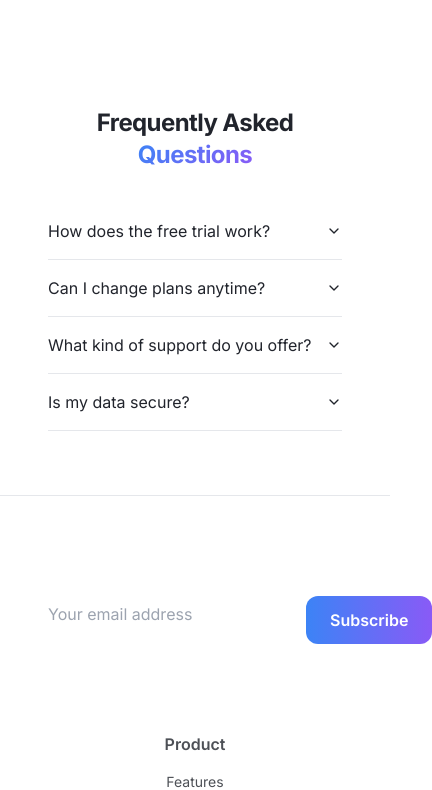
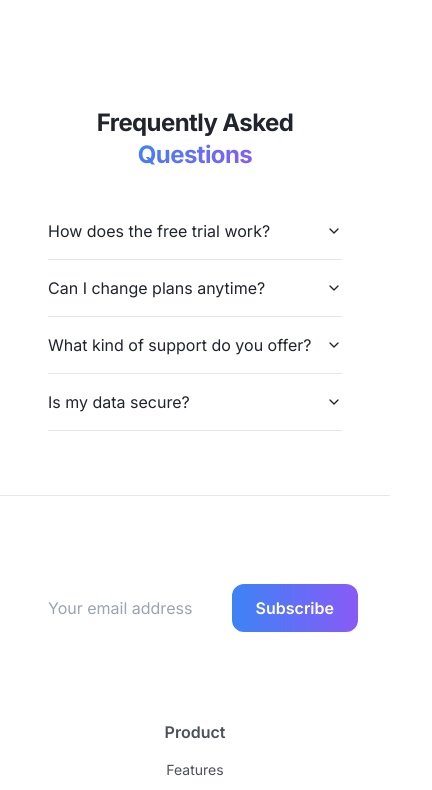
Before and after one commit to dennis6999/instant-saas-landing-page, a React (Vite) app: page / in a window 390 px wide. Shown: the part 5329-6119 px from the top of the page, 432 px wide, since content can reach past the window. Built offline with nearby package versions, Linux system fonts and the light colour scheme.

Commit message:
fixed the newsletter input and subscribe button responsiveness

```diff
--- a/src/components/layout/Footer.tsx
+++ b/src/components/layout/Footer.tsx
@@ -6,8 +6,8 @@ export function Footer() {
       <div className="container py-20 px-4 sm:px-8">
         {/* Newsletter Signup */}
         <div className="newsletter-premium mb-12 mt-16 w-full max-w-lg mx-auto flex flex-col sm:flex-row gap-3 sm:gap-0">
-          <input type="email" placeholder="Your email address" aria-label="Email address" className="flex-1 rounded-lg border border-border px-4 py-3 text-base focus:outline-none focus:ring-2 focus:ring-primary bg-background" />
-          <button type="button" onClick={() => alert('Subscribed! (Demo only)')} className="mt-3 sm:mt-0 sm:ml-3 px-6 py-3 rounded-lg bg-gradient-to-br from-primary to-accent text-white font-semibold shadow-soft hover:opacity-90 transition-smooth">Subscribe</button>
+          <input type="email" placeholder="Your email address" aria-label="Email address" className="flex-1 rounded-lg border border-border px-4 py-3 text-base focus:outline-none focus:ring-2 focus:ring-primary bg-background min-w-0" />
+          <button type="button" onClick={() => alert('Subscribed! (Demo only)')} className="w-auto sm:w-auto px-6 py-3 rounded-lg bg-gradient-to-br from-primary to-accent text-white font-semibold shadow-soft hover:opacity-90 transition-smooth sm:ml-3 sm:mt-0 mt-0 sm:static static order-2 sm:order-none">Subscribe</button>
         </div>
         <div className="grid gap-12 md:grid-cols-4 mb-10 text-center md:text-left">
           <div>
--- a/src/components/sections/Testimonials.tsx
+++ b/src/components/sections/Testimonials.tsx
@@ -87,8 +87,8 @@ export function Testimonials() {
           >
             <ChevronLeft className="h-6 w-6" />
           </button>
-          <div className="overflow-hidden w-full max-w-4xl" ref={emblaRef}>
-            <div className="flex gap-4 md:gap-8">
+          <div className="overflow-hidden w-full max-w-4xl min-w-0" ref={emblaRef}>
+            <div className="flex gap-4 md:gap-8 min-w-0 max-w-full">
               {testimonials.map((testimonial, idx) => {
                 let slideClass = "transition-all duration-700 ease-[cubic-bezier(0.4,0,0.2,1)] will-change-transform ";
                 if (idx === selectedIndex) {
@@ -104,7 +104,7 @@ export function Testimonials() {
                 return (
                   <div
                     key={idx}
-                    className={`embla__slide flex-shrink-0 w-full md:w-1/3 ${slideClass}`}
+                    className={`embla__slide flex-shrink-0 w-full md:w-1/3 ${slideClass} min-w-0 max-w-full`}
                     style={{ maxWidth: idx === selectedIndex ? 600 : 520, minWidth: 0, height: 420 }}
                   >
                     <Card
--- a/src/index.css
+++ b/src/index.css
@@ -138,6 +138,10 @@
   body {
     @apply bg-background text-foreground;
   }
+}
+
+body, html {
+  overflow-x: hidden;
 }
 
 /* Utility Classes for SaaS Landing */
```
